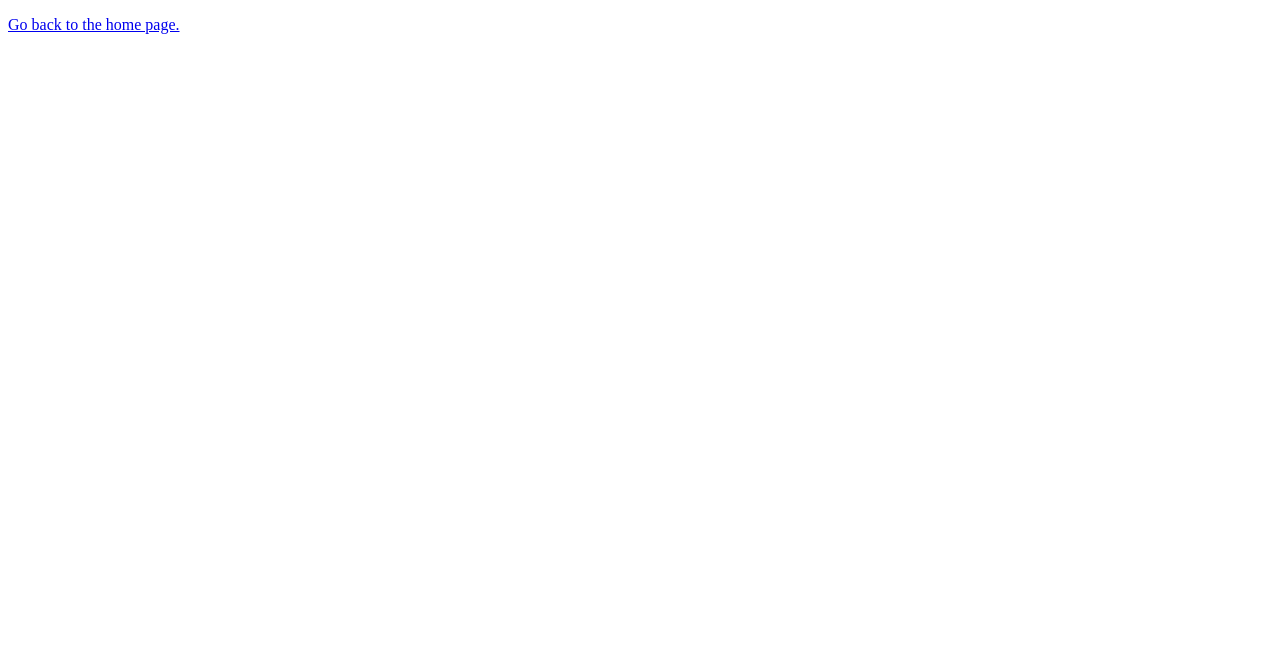
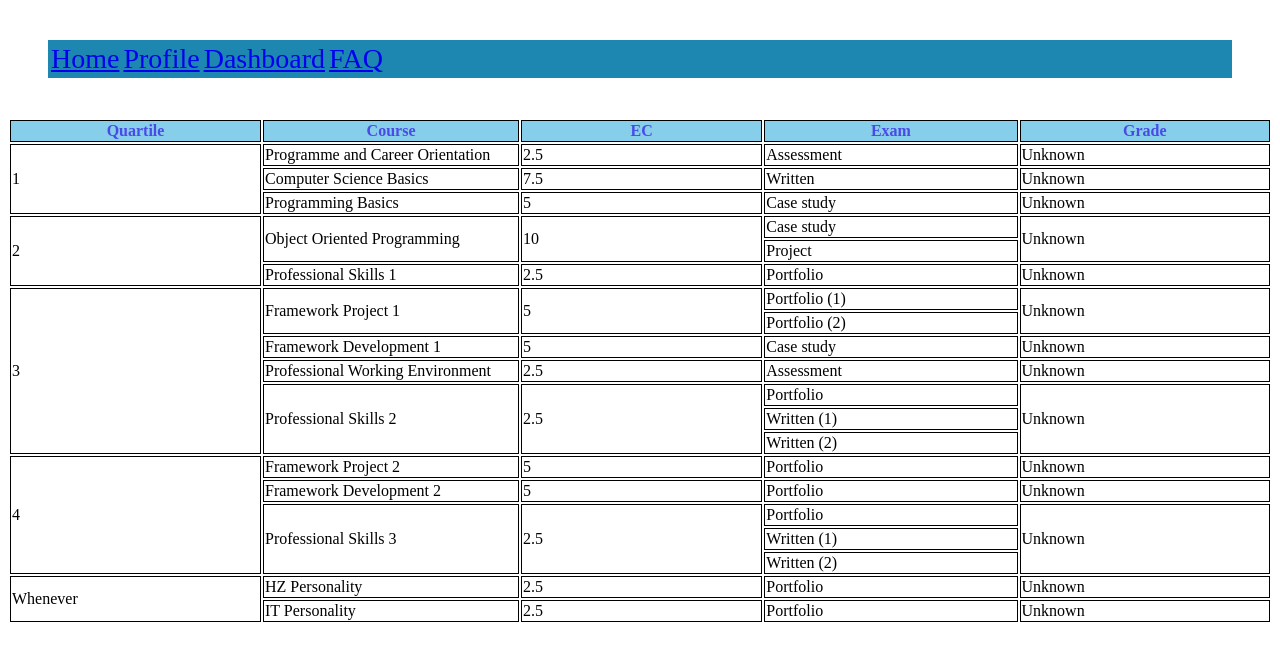
Before and after one commit to rick1248/websiterick, a plain HTML site: page dashboard.html in a window 1280 px wide. Drawn offline with Linux system fonts and the light colour scheme.

Commit message:
Latest save

```diff
--- a/dashboard.html
+++ b/dashboard.html
@@ -5,6 +5,139 @@
         <link rel="stylesheet" href="./website.css">
     </head>
     <body>
-        <p class="Return-to-Index"><a href="./index.html">Go back to the home page.</a></p>
+        <div class="Navigation">
+            <table>
+                <tr>
+                    <td>
+                        <a href="./index.html">Home</a>
+                    </td>
+                    <td>
+                        <a href="./profile.html">Profile</a>
+                    </td>
+                    <td>
+                        <a href="./dashboard.html">Dashboard</a>
+                    </td>
+                    <td>
+                        <a href="./faq.html">FAQ</a>
+                    </td>
+                </tr>
+            </table>
+        </div>
+        <table class="Study-Monitor">
+            <tr>
+                <th>Quartile</th>
+                <th>Course</th>
+                <th>EC</th>
+                <th>Exam</th>
+                <th>Grade</th>
+            </tr>
+            <tr>
+                <td rowspan="3">1</td>
+                <td>Programme and Career Orientation</td>
+                <td>2.5</td>
+                <td>Assessment</td>
+                <td>Unknown</td>
+            </tr>
+            <tr>
+                <td>Computer Science Basics</td>
+                <td>7.5</td>
+                <td>Written</td>
+                <td>Unknown</td>
+            </tr>
+            <tr>
+                <td>Programming Basics</td>
+                <td>5</td>
+                <td>Case study</td>
+                <td>Unknown</td>
+            </tr>
+            <tr>
+                <td rowspan="3">2</td>
+                <td rowspan="2">Object Oriented Programming</td>
+                <td rowspan="2">10</td>
+                <td>Case study</td>
+                <td rowspan="2">Unknown</td>
+            </tr>
+            <tr>
+                <td>Project</td>
+            </tr>
+            <tr>
+                <td>Professional Skills 1</td>
+                <td>2.5</td>
+                <td>Portfolio</td>
+                <td>Unknown</td>
+            </tr>
+            <tr>
+                <td rowspan="7">3</td>
+                <td rowspan="2">Framework Project 1</td>
+                <td rowspan="2">5</td>
+                <td>Portfolio (1)</td>
+                <td rowspan="2">Unknown</td>
+            </tr>
+            <tr>
+                <td>Portfolio (2)</td>
+            </tr>
+            <tr>
+                <td>Framework Development 1</td>
+                <td>5</td>
+                <td>Case study</td>
+                <td>Unknown</td>
+            </tr>
+            <tr>
+                <td>Professional Working Environment</td>
+                <td>2.5</td>
+                <td>Assessment</td>
+                <td>Unknown</td>
+            </tr>
+            <tr>
+                <td rowspan="3">Professional Skills 2</td>
+                <td rowspan="3">2.5</td>
+                <td>Portfolio</td>
+                <td rowspan="3">Unknown</td>
+            </tr>
+            <tr>
+                <td>Written (1)</td>
+            </tr>
+            <tr>
+                <td>Written (2)</td>
+            </tr>
+            <tr>
+                <td rowspan="5">4</td>
+                <td>Framework Project 2</td>
+                <td>5</td>
+                <td>Portfolio</td>
+                <td>Unknown</td>
+            </tr>
+            <tr>
+                <td>Framework Development 2</td>
+                <td>5</td>
+                <td>Portfolio</td>
+                <td>Unknown</td>
+            </tr>
+            <tr>
+                <td rowspan="3">Professional Skills 3</td>
+                <td rowspan="3">2.5</td>
+                <td>Portfolio</td>
+                <td rowspan="3">Unknown</td>
+            </tr>
+            <tr>
+                <td>Written (1)</td>
+            </tr>
+            <tr>
+                <td>Written (2)</td>
+            </tr>
+            <tr>
+                <td rowspan="2">Whenever</td>
+                <td>HZ Personality</td>
+                <td>2.5</td>
+                <td>Portfolio</td>
+                <td>Unknown</td>
+            </tr>
+            <tr>
+                <td>IT Personality</td>
+                <td>2.5</td>
+                <td>Portfolio</td>
+                <td>Unknown</td>
+            </tr>
+        </table>
     </body>
 </html>
--- a/website.css
+++ b/website.css
@@ -1,7 +1,37 @@
-h2,h3,h4 {
-    color: blue;
+.Navigation {
+    background-color: rgb(29, 135, 177);
+    color: white;
+    margin: 40px;
+    padding: 0px,50px,0px,50px;
+    font-size: 28px;
+    text-align: center;
 }
 
-table.Navigation,th.Navigation,td.Navigation {
+.Index-Info {
+    border: 2px solid rgba(108, 176, 221, 0.7);
+    padding: 30px,20px,30px,20px;
+    margin: 50px;
+    background-color: rgba(67, 67, 170, 0.7);
+    color: rgb(192, 206, 214);
+}
+
+h2 {
+    color: rgb(81, 173, 161);
+}
+
+.Index-body {
+    background-image: url("/Afbeeldingen/City-with-Mountain.JPG");
+    background-size: cover;
+    background-repeat: no-repeat;
+}
+
+.Study-Monitor th {
+    width: 300px;
+    border: 1px solid black;
+    background-color: skyblue;
+    color: rgb(74, 74, 231);
+}
+
+.Study-Monitor td {
     border: 1px solid black;
 }
```
Also changed, not shown: faq.html (added, +27 -0 lines), index.html (+15 -10 lines), profile.html (+25 -10 lines).
